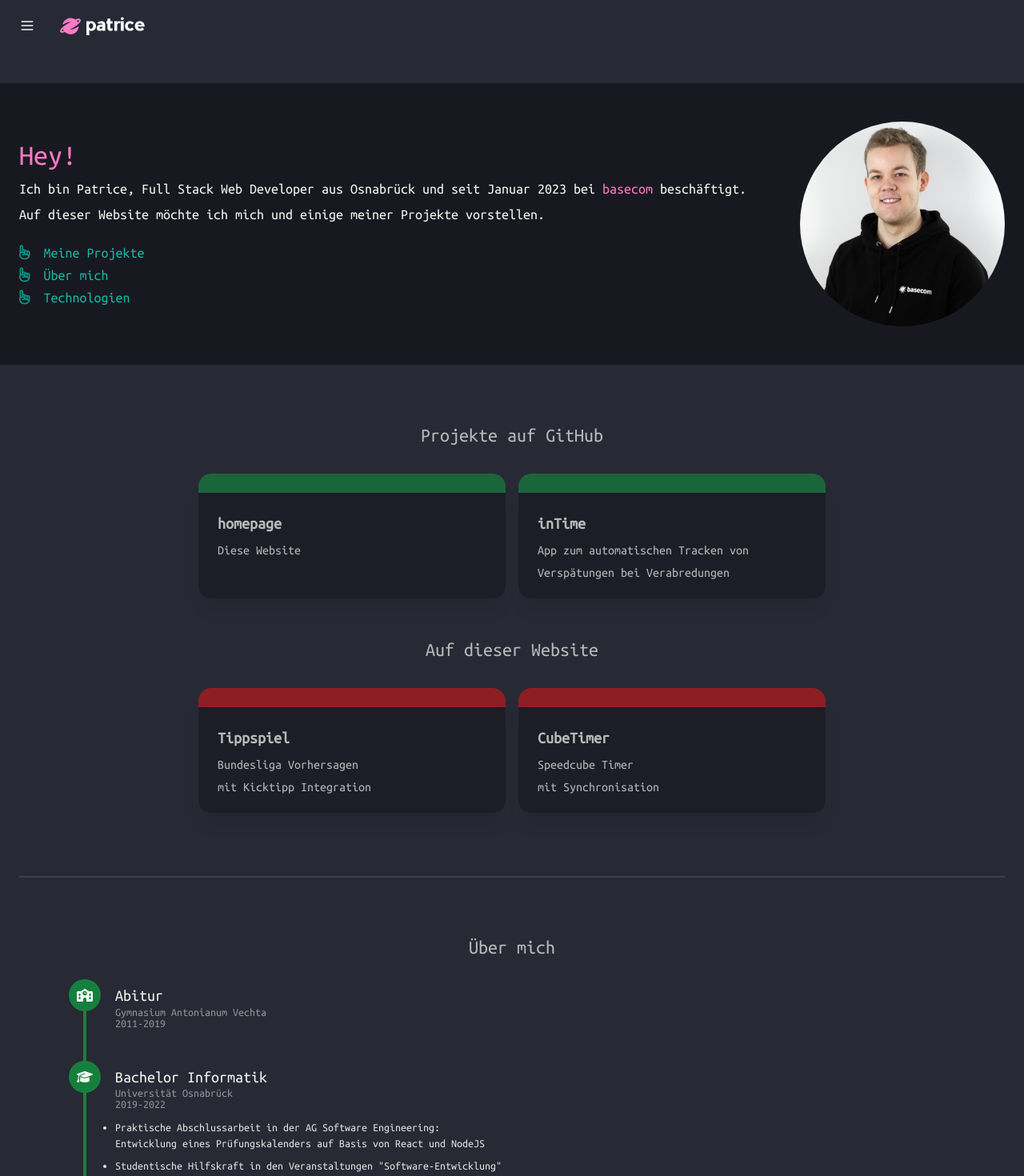
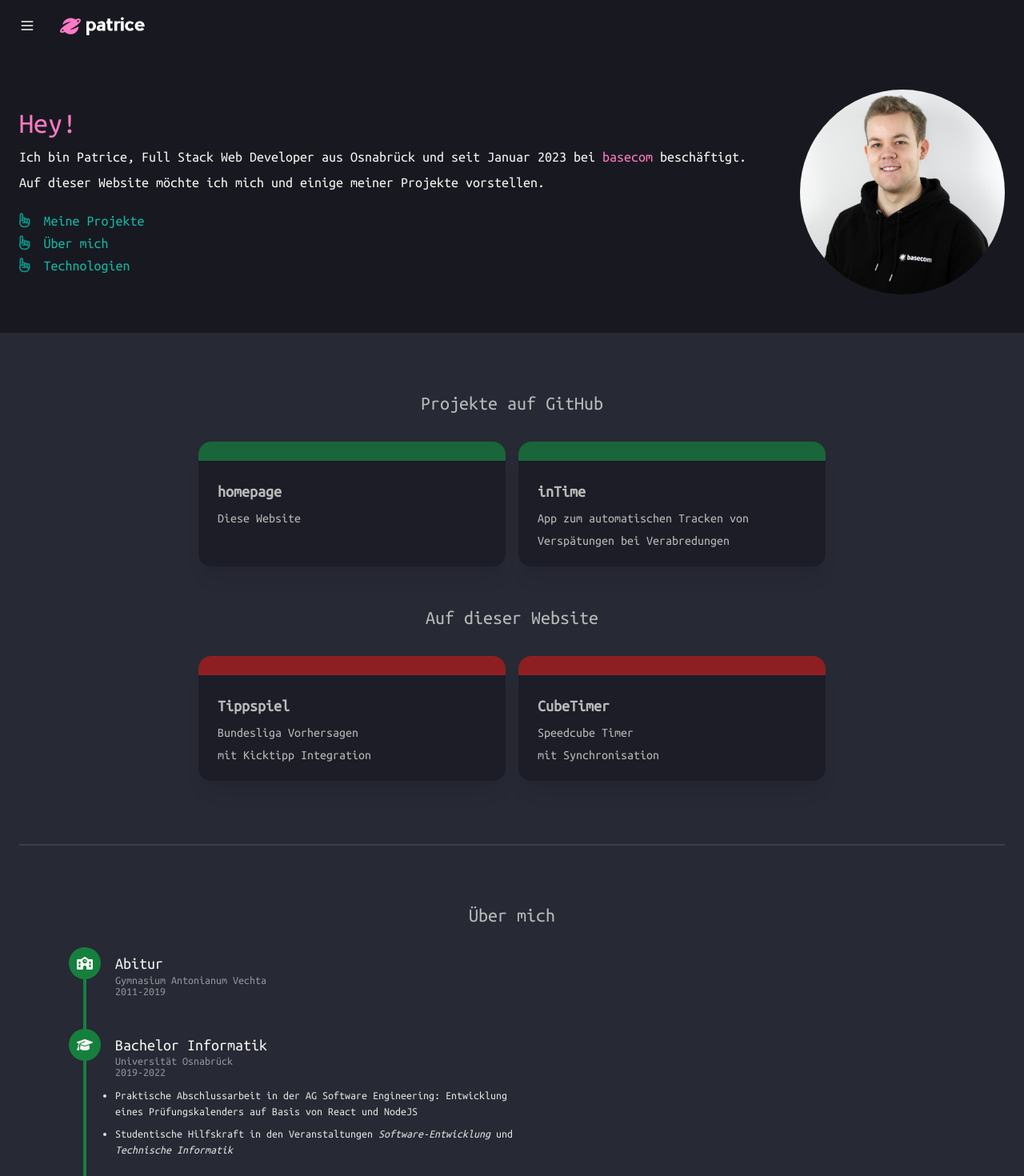
Before and after one commit to pwiet01/homepage, a SvelteKit app: page / in a window 1280 px wide. Shown: the top 1470 px of the page at 80% size. Built offline with nearby package versions, Linux system fonts and the light colour scheme.

Commit message:
Home Styling (#4)

```diff
--- a/src/lib/components/UnderConstruction.svelte
+++ b/src/lib/components/UnderConstruction.svelte
@@ -1,13 +1,10 @@
 <script lang="ts">
   import CenterFull from '$lib/layout/CenterFull.svelte';
-  import PageWithPadding from '$lib/layout/PageWithPadding.svelte';
 </script>
 
-<PageWithPadding>
 <CenterFull>
   <div class="text-xl">
     <i class="fa-solid fa-hammer fa-lg mr-3" />
     Demnächst verfügbar...
   </div>
 </CenterFull>
-</PageWithPadding>
--- a/src/lib/layout/PageWithPadding.svelte
+++ /dev/null
@@ -1,8 +0,0 @@
-<script lang="ts">
-  let className = '';
-  export { className as class };
-</script>
-
-<div class="w-full h-full py-10 {className}">
-  <slot />
-</div>
--- a/src/routes/+page.svelte
+++ b/src/routes/+page.svelte
@@ -1,5 +1,4 @@
 <script lang="ts">
-  import PageWithPadding from '$lib/layout/PageWithPadding.svelte';
   import Projects from './Projects.svelte';
   import AboutMe from './AboutMe.svelte';
   import HandPointerListItem from '$lib/components/HandPointerListItem.svelte';
@@ -13,8 +12,9 @@
   const dividerInnerClass = 'divider flex-1 max-w-[80rem] justify-center';
 </script>
 
-<PageWithPadding>
-  <section class="{sectionClass} px-[1.5rem] py-10 w-screen -ml-[1.5rem] bg-base-200">
+<section
+  class="{sectionClass} px-[1.5rem] pt-24 md:pt-28 pb-6 md:pb-12 -mt-[--header-height] w-screen -ml-[1.5rem] bg-base-200"
+>
   <div class="{sectionInnerClass} flex flex-col-reverse md:flex-row md:justify-between">
     <div class="flex-1">
       <h1 class="text-primary mb-2">Hey!</h1>
@@ -27,8 +27,7 @@
       </p>
       <ul class="fa-ul ml-0 mt-5 text-lg">
         <HandPointerListItem
-            ><a href="#projects" class="text-link text-teal-500 before:bg-teal-500"
-              >Meine Projekte</a
+          ><a href="#projects" class="text-link text-teal-500 before:bg-teal-500">Meine Projekte</a
           ></HandPointerListItem
         >
         <HandPointerListItem
@@ -36,8 +35,7 @@
           ></HandPointerListItem
         >
         <HandPointerListItem
-            ><a href="#tech-stack" class="text-link text-teal-500 before:bg-teal-500"
-              >Technologien</a
+          ><a href="#tech-stack" class="text-link text-teal-500 before:bg-teal-500">Technologien</a
           ></HandPointerListItem
         >
       </ul>
@@ -76,4 +74,3 @@
     <TechStack />
   </div>
 </section>
-</PageWithPadding>
--- a/src/routes/AboutMe.svelte
+++ b/src/routes/AboutMe.svelte
@@ -35,15 +35,16 @@
       </a>
     </p>
     <p class="block mb-3 text-sm leading-none opacity-50">2019-2022</p>
-    <div class="mb-4 opacity-90 text-sm">
+    <div class="mb-4 opacity-90 text-sm max-w-lg">
       <ul class="list-disc">
         <li class="mb-2">
-          Praktische Abschlussarbeit in der AG Software Engineering:<br />
-          Entwicklung eines Prüfungskalenders auf Basis von React und NodeJS
+          Praktische Abschlussarbeit in der AG Software Engineering: Entwicklung eines
+          Prüfungskalenders auf Basis von React und NodeJS
         </li>
         <li>
-          Studentische Hilfskraft in den Veranstaltungen "Software-Entwicklung"<br />
-          und "Technische Informatik"
+          Studentische Hilfskraft in den Veranstaltungen
+          <span class="italic">Software-Entwicklung</span> und
+          <span class="italic">Technische Informatik</span>
         </li>
       </ul>
     </div>
@@ -66,7 +67,7 @@
       </a>
     </p>
     <p class="block mb-3 text-sm leading-none opacity-50">seit Januar 2023</p>
-    <div class="mb-4 opacity-90 text-sm">
+    <div class="mb-4 opacity-90 text-sm max-w-lg">
       <ul class="list-disc">
         <li class="mb-2">Entwicklung von Softwareprojekten im Bereich E-Commerce</li>
         <li class="mb-2">Schwerpunkt: Spryker, Symfony (PHP)</li>
--- a/src/routes/Header.svelte
+++ b/src/routes/Header.svelte
@@ -5,7 +5,7 @@
   export let debug = false;
 </script>
 
-<header class="navbar px-0 {$headerHidden ? 'hide' : ''}">
+<header class="navbar px-0 relative {$headerHidden ? 'hide' : ''}">
   <div class="flex items-center -ml-[0.875rem]">
     <div class="flex-none dropdown">
       <button class="btn btn-square btn-ghost">
--- a/src/routes/debug/+page.svelte
+++ b/src/routes/debug/+page.svelte
@@ -1,12 +1,9 @@
 <script lang="ts">
-  import PageWithPadding from '$lib/layout/PageWithPadding.svelte';
   import DebugBreakpoint from './DebugBreakpoint.svelte';
 </script>
 
-<PageWithPadding>
-  <h4>Breakpoint</h4>
-  <DebugBreakpoint />
-</PageWithPadding>
+<h4>Breakpoint</h4>
+<DebugBreakpoint />
 
 <style>
   h4 {
--- a/src/routes/imprint/+page.svelte
+++ b/src/routes/imprint/+page.svelte
@@ -1,9 +1,7 @@
 <script lang="ts">
-  import PageWithPadding from '$lib/layout/PageWithPadding.svelte';
   import CenterFull from '$lib/layout/CenterFull.svelte';
 </script>
 
-<PageWithPadding>
 <CenterFull>
   <div class="flex-1 card bg-base-200 shadow-xl max-w-xl">
     <div class="card-body">
@@ -27,4 +25,3 @@
     </div>
   </div>
 </CenterFull>
-</PageWithPadding>
```
Lines whose indentation alone changed are shown as unchanged.
